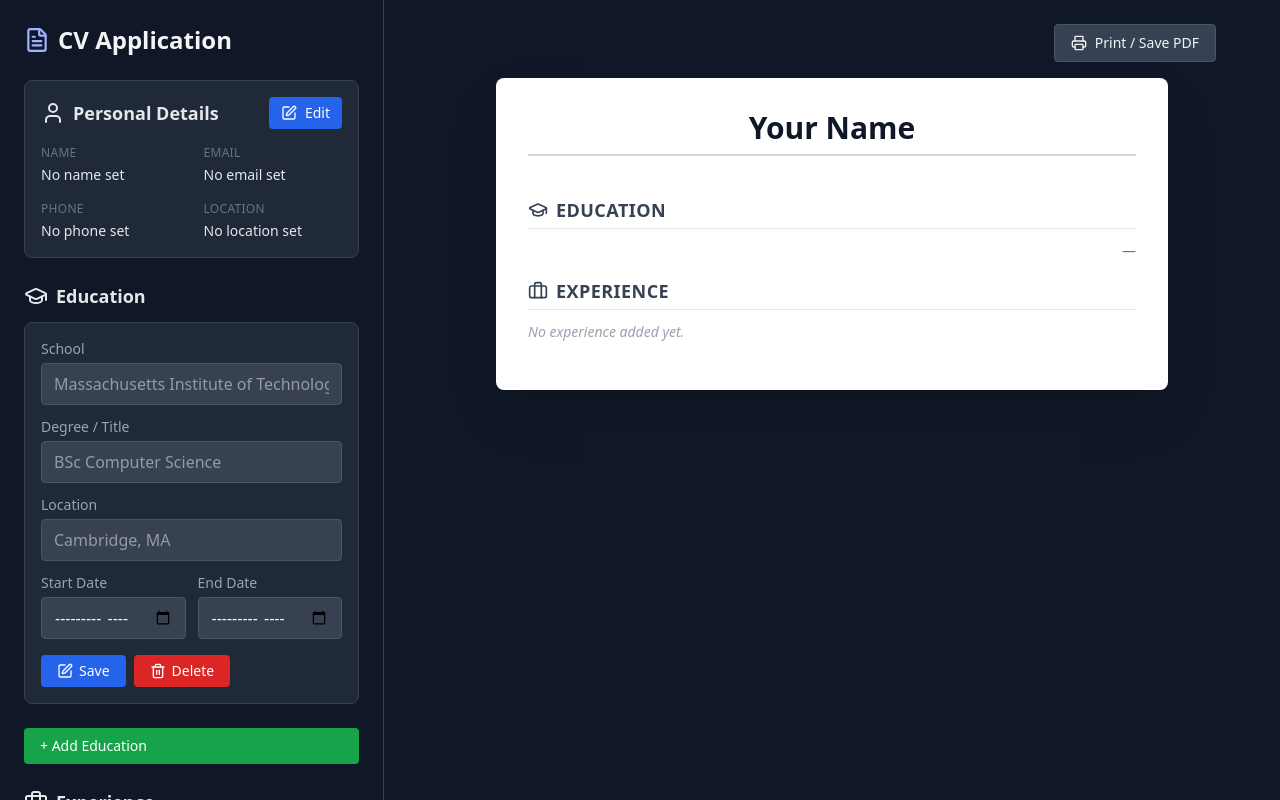
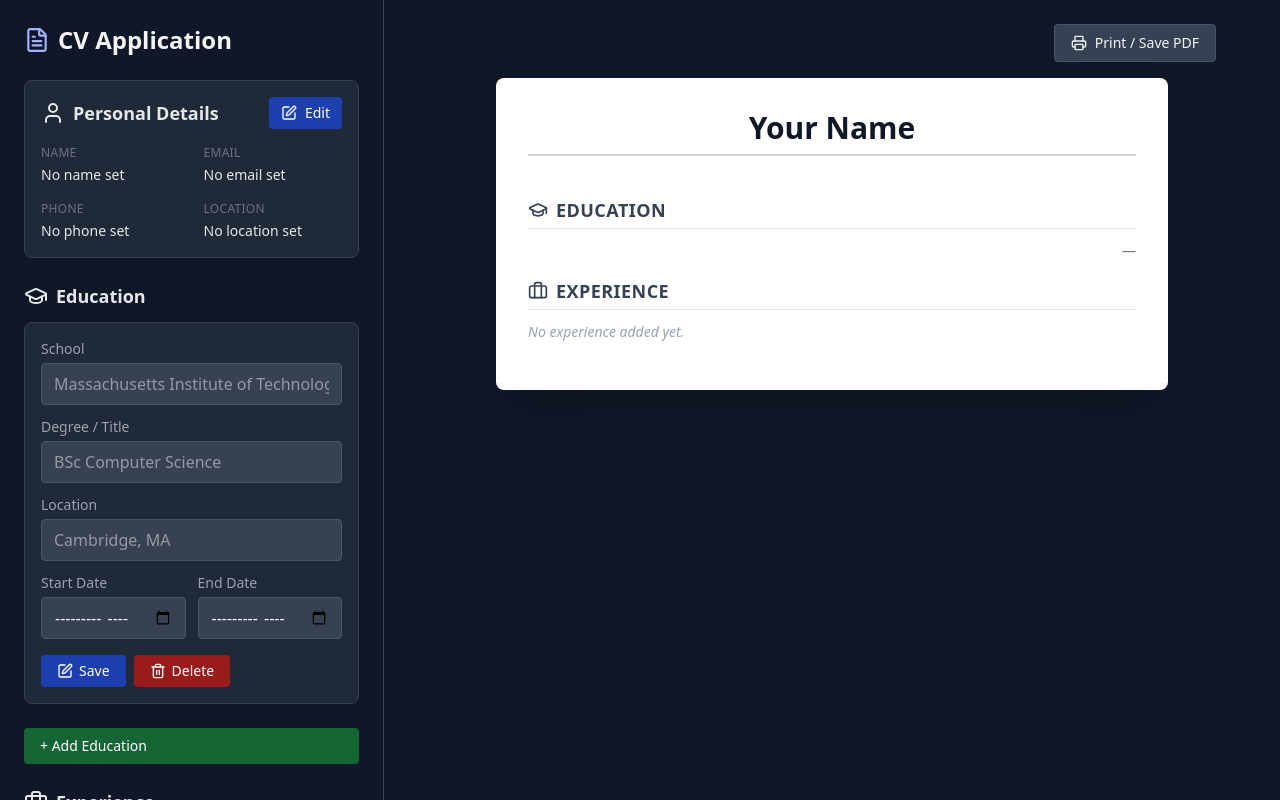
Before and after one commit to BatetDev/top-project-cv-application, a React (Vite) app: page / in a window 1280 px wide. Both pictures are taken after a click on the button "+ Add Education". Built offline with nearby package versions, Linux system fonts and the light colour scheme.

Commit message:
style: update button colors and font weight

```diff
--- a/src/styles/components.css
+++ b/src/styles/components.css
@@ -50,6 +50,7 @@
   align-items: center;
   border-radius: 0.25rem;
   font-size: 0.875rem;
+  font-weight: 500;
   line-height: 1.25rem;
   color: #ffffff;
   transition:
@@ -59,7 +60,7 @@
 }
 
 .btn-primary {
-  background-color: #2563eb; /* blue-600 */
+  background-color: #1e40af; /* blue-800 */
 }
 
 .btn-primary:hover {
@@ -67,7 +68,7 @@
 }
 
 .btn-danger {
-  background-color: #dc2626; /* red-600 */
+  background-color: #991b1b; /* red-800 */
 }
 
 .btn-danger:hover {
@@ -75,7 +76,7 @@
 }
 
 .btn-add {
-  background-color: #16a34a; /* green-600 */
+  background-color: #166534; /* green-800 */
 }
 
 .btn-add:hover {
```
